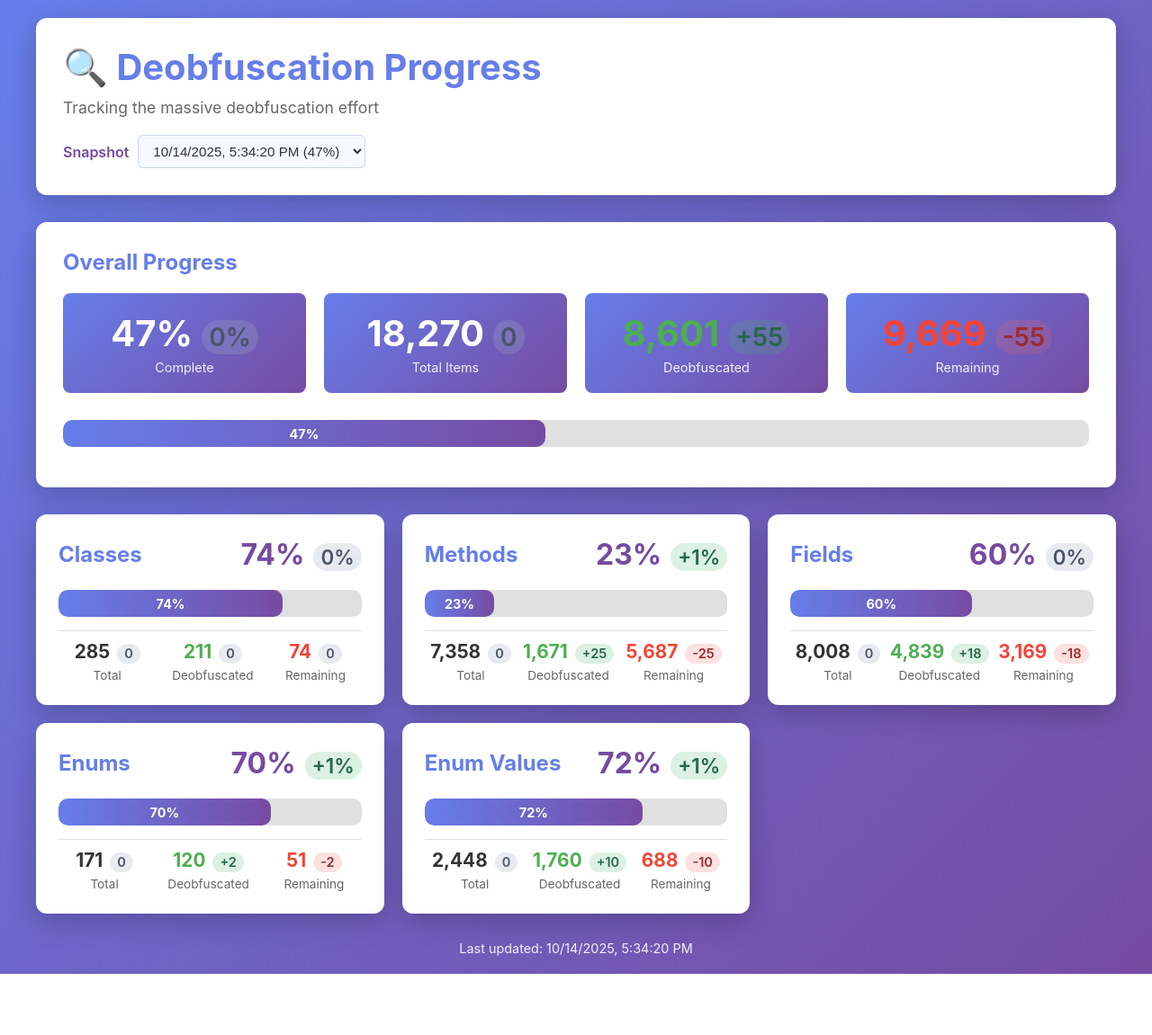
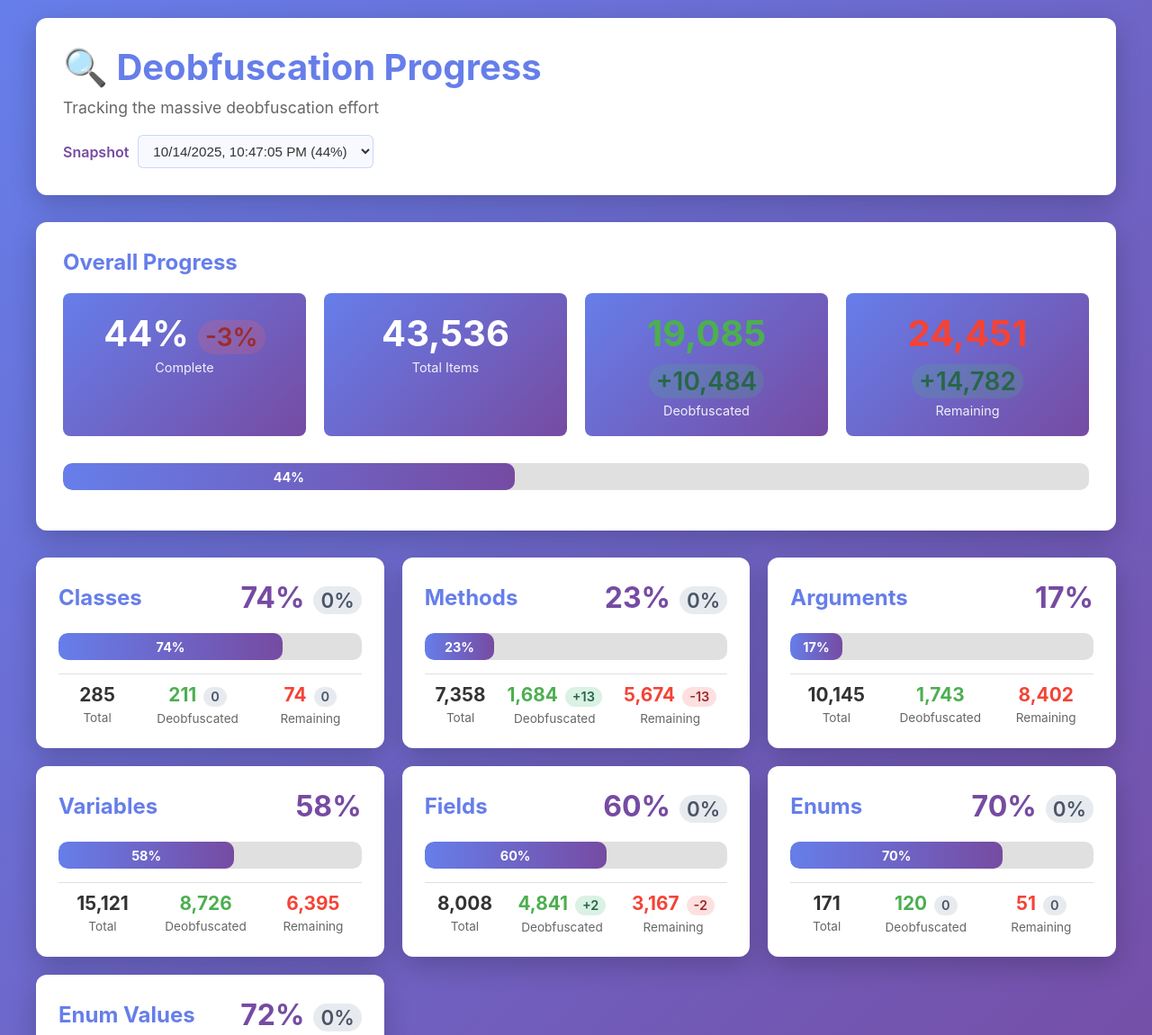
Before and after one commit to rubybrowncoat/dashboard, a plain HTML site: page index.html in a window 1280 px wide. Shown: the top 1151 px of the page at 90% size. Before the commit the page ends 1083 px from the top, so only its background shows below. Drawn offline with Linux system fonts and the light colour scheme.

Commit message:
Update dashboard: 44% complete (2025-10-15 00:47)

```diff
--- a/deobfuscation-progress.json
+++ b/deobfuscation-progress.json
@@ -1,5 +1,5 @@
 {
-  "timestamp": "2025-10-14T17:34:20.713Z",
+  "timestamp": "2025-10-14T22:47:05.020Z",
   "categories": {
     "classes": {
       "total": 285,
@@ -9,14 +9,26 @@
     },
     "methods": {
       "total": 7358,
-      "obfuscated": 5687,
-      "deobfuscated": 1671,
+      "obfuscated": 5674,
+      "deobfuscated": 1684,
       "percentComplete": 23
+    },
+    "methodArguments": {
+      "total": 10145,
+      "obfuscated": 8402,
+      "deobfuscated": 1743,
+      "percentComplete": 17
+    },
+    "methodVariables": {
+      "total": 15121,
+      "obfuscated": 6395,
+      "deobfuscated": 8726,
+      "percentComplete": 58
     },
     "fields": {
       "total": 8008,
-      "obfuscated": 3169,
-      "deobfuscated": 4839,
+      "obfuscated": 3167,
+      "deobfuscated": 4841,
       "percentComplete": 60
     },
     "enums": {
@@ -33,10 +45,10 @@
     }
   },
   "overall": {
-    "total": 18270,
-    "obfuscated": 9669,
-    "deobfuscated": 8601,
-    "percentComplete": 47
+    "total": 43536,
+    "obfuscated": 24451,
+    "deobfuscated": 19085,
+    "percentComplete": 44
   },
   "history": [
     {
@@ -120,6 +132,59 @@
         "deobfuscated": 8601,
         "percentComplete": 47
       }
+    },
+    {
+      "timestamp": "2025-10-14T22:47:05.020Z",
+      "categories": {
+        "classes": {
+          "total": 285,
+          "obfuscated": 74,
+          "deobfuscated": 211,
+          "percentComplete": 74
+        },
+        "methods": {
+          "total": 7358,
+          "obfuscated": 5674,
+          "deobfuscated": 1684,
+          "percentComplete": 23
+        },
+        "methodArguments": {
+          "total": 10145,
+          "obfuscated": 8402,
+          "deobfuscated": 1743,
+          "percentComplete": 17
+        },
+        "methodVariables": {
+          "total": 15121,
+          "obfuscated": 6395,
+          "deobfuscated": 8726,
+          "percentComplete": 58
+        },
+        "fields": {
+          "total": 8008,
+          "obfuscated": 3167,
+          "deobfuscated": 4841,
+          "percentComplete": 60
+        },
+        "enums": {
+          "total": 171,
+          "obfuscated": 51,
+          "deobfuscated": 120,
+          "percentComplete": 70
+        },
+        "enumValues": {
+          "total": 2448,
+          "obfuscated": 688,
+          "deobfuscated": 1760,
+          "percentComplete": 72
+        }
+      },
+      "overall": {
+        "total": 43536,
+        "obfuscated": 24451,
+        "deobfuscated": 19085,
+        "percentComplete": 44
+      }
     }
   ]
 }
--- a/index.html
+++ b/index.html
@@ -433,7 +433,7 @@
 
         function updateOverallSection(snapshot, previousSnapshot) {
             updateStatValue('overall-percent', snapshot.overall.percentComplete, previousSnapshot?.overall.percentComplete, { isPercent: true });
-            updateStatValue('overall-total', snapshot.overall.total, previousSnapshot?.overall.total);
+            updateStatValue('overall-total', snapshot.overall.total, previousSnapshot?.overall.total, { includeChangeBadge: false });
             updateStatValue('overall-deobfuscated', snapshot.overall.deobfuscated, previousSnapshot?.overall.deobfuscated);
             updateStatValue('overall-remaining', snapshot.overall.obfuscated, previousSnapshot?.overall.obfuscated);
 
@@ -446,10 +446,12 @@
             const container = document.getElementById('categories-container');
             container.innerHTML = '';
 
-            const categoryOrder = ['classes', 'methods', 'fields', 'enums', 'enumValues'];
+            const categoryOrder = ['classes', 'methods', 'methodArguments', 'methodVariables', 'fields', 'enums', 'enumValues'];
             const categoryLabels = {
                 classes: 'Classes',
                 methods: 'Methods',
+                methodArguments: 'Arguments',
+                methodVariables: 'Variables',
                 fields: 'Fields',
                 enums: 'Enums',
                 enumValues: 'Enum Values'
@@ -480,7 +482,7 @@
                     <div class="category-stats">
                         <div class="category-stat">
                             <div class="category-stat-value">
-                                ${category.total.toLocaleString()}${renderChangeBadge(category.total, previousCategory?.total)}
+                                ${category.total.toLocaleString()}
                             </div>
                             <div class="category-stat-label">Total</div>
                         </div>
@@ -514,8 +516,10 @@
             if (!element) {
                 return;
             }
-            const formattedValue = options.isPercent ? `${value}%` : value.toLocaleString();
-            element.innerHTML = `${formattedValue}${renderChangeBadge(value, previousValue, options)}`;
+            const { isPercent = false, includeChangeBadge = true } = options;
+            const formattedValue = isPercent ? `${value}%` : value.toLocaleString();
+            const changeMarkup = includeChangeBadge ? renderChangeBadge(value, previousValue, { isPercent }) : '';
+            element.innerHTML = `${formattedValue}${changeMarkup}`;
         }
 
         function renderChangeBadge(currentValue, previousValue, { isPercent = false } = {}) {
```
